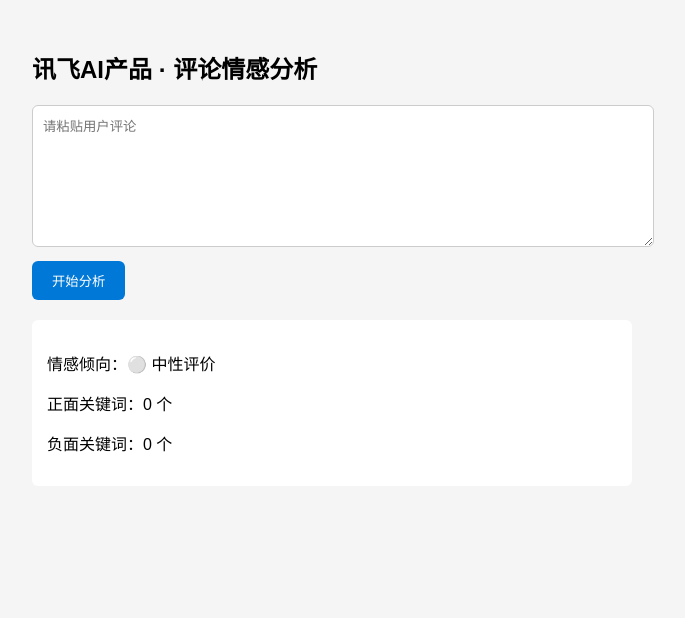
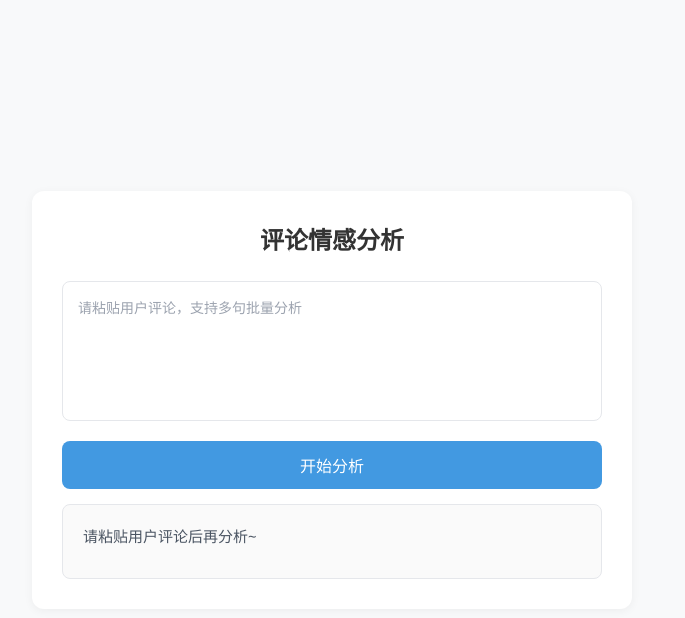
Before and after one commit to Howard-Hou-zhenpu/feeling-tool, a plain HTML site: page index.html in a window 1280 px wide. Both pictures are taken after a click on the button "开始分析". Shown: the whole page, without its empty margins (308-993 px from the left). Drawn offline with Linux system fonts and the light colour scheme.

Commit message:
Update index.html

```diff
--- a/index.html
+++ b/index.html
@@ -2,73 +2,204 @@
 <html lang="zh-CN">
 <head>
     <meta charset="UTF-8">
-    <title>AI产品评论分析</title>
+    <meta name="viewport" content="width=device-width, initial-scale=1.0">
+    <title>评论情感分析</title>
     <style>
+        /* 极简UI风格，干净高级，无多余装饰 */
+        * {
+            margin: 0;
+            padding: 0;
+            box-sizing: border-box;
+            font-family: 'Segoe UI', Roboto, sans-serif;
+        }
         body {
-            font-family: Arial;
+            background-color: #f8f9fa;
+            display: flex;
+            flex-direction: column;
+            align-items: center;
+            justify-content: center;
+            min-height: 100vh;
+            padding: 20px;
+        }
+        .container {
+            width: 100%;
             max-width: 600px;
-            margin: 50px auto;
-            background: #f5f5f5;
+            background-color: #ffffff;
+            border-radius: 12px;
+            box-shadow: 0 2px 10px rgba(0, 0, 0, 0.05);
+            padding: 30px;
+        }
+        h1 {
+            font-size: 24px;
+            color: #333333;
+            text-align: center;
+            margin-bottom: 25px;
+            font-weight: 600;
         }
         #comment {
             width: 100%;
-            height: 120px;
-            padding: 10px;
-            border-radius: 6px;
-            border: 1px solid #ccc;
+            height: 140px;
+            padding: 15px;
+            border: 1px solid #e5e7eb;
+            border-radius: 8px;
+            font-size: 15px;
+            resize: none;
+            outline: none;
+            transition: border-color 0.3s;
+        }
+        #comment:focus {
+            border-color: #4299e1; /* 简约主色，不刺眼 */
+        }
+        #comment::placeholder {
+            color: #9ca3af;
+            font-size: 14px;
         }
         button {
-            padding: 10px 20px;
-            background: #0078d7;
+            width: 100%;
+            padding: 12px;
+            background-color: #4299e1;
             color: white;
             border: none;
-            border-radius: 6px;
+            border-radius: 8px;
+            font-size: 16px;
+            font-weight: 500;
             cursor: pointer;
-            margin: 10px 0;
+            margin: 15px 0;
+            transition: background-color 0.3s;
+        }
+        button:hover {
+            background-color: #3182ce;
         }
         #result {
-            padding: 15px;
-            background: white;
-            border-radius: 6px;
-            margin-top: 10px;
+            padding: 20px;
+            border-radius: 8px;
+            background-color: #fafafa;
+            border: 1px solid #e5e7eb;
+        }
+        .result-item {
+            margin-bottom: 12px;
+            font-size: 15px;
+            color: #4b5563;
+        }
+        .sentiment-positive {
+            color: #10b981;
+            font-weight: 600;
+        }
+        .sentiment-negative {
+            color: #ef4444;
+            font-weight: 600;
+        }
+        .sentiment-neutral {
+            color: #6b7280;
+            font-weight: 600;
+        }
+        .keywords {
+            color: #4299e1;
         }
     </style>
 </head>
 <body>
-    <h2>讯飞AI产品 · 评论情感分析</h2>
-    <textarea id="comment" placeholder="请粘贴用户评论"></textarea>
-    <button onclick="checkSentiment()">开始分析</button>
-    <div id="result"></div>
+    <div class="container">
+        <h1>评论情感分析</h1>
+        <textarea id="comment" placeholder="请粘贴用户评论，支持多句批量分析"></textarea>
+        <button onclick="checkSentiment()">开始分析</button>
+        <div id="result"></div>
+    </div>
 
 <script>
-// 正面关键词
-const goodWords = ["好用","准确","清晰","方便","智能","推荐","满意","识别快","翻译准"];
-// 负面关键词
-const badWords = ["卡顿","噪音","误差","难用","失望","麻烦","识别慢","耗电快"];
+// 🌟 核心优化：升级分析逻辑，解决“判断不准”问题
+// 1. 关键词库升级（分权重，贴合AI产品评论场景）
+const sentimentConfig = {
+    positive: [
+        { word: "好用", weight: 2 },
+        { word: "准确", weight: 2 },
+        { word: "清晰", weight: 2 },
+        { word: "智能", weight: 2 },
+        { word: "推荐", weight: 1.5 },
+        { word: "满意", weight: 1.5 },
+        { word: "识别快", weight: 2 },
+        { word: "翻译准", weight: 2 },
+        { word: "流畅", weight: 1.5 },
+        { word: "便捷", weight: 1.5 }
+    ],
+    negative: [
+        { word: "卡顿", weight: 2 },
+        { word: "噪音", weight: 2 },
+        { word: "难用", weight: 2.5 },
+        { word: "失望", weight: 2 },
+        { word: "垃圾", weight: 3 },
+        { word: "识别慢", weight: 2 },
+        { word: "耗电快", weight: 1.5 },
+        { word: "误差大", weight: 2 },
+        { word: "麻烦", weight: 1.5 }
+    ],
+    // 2. 新增否定词库（解决“不好用”“不推荐”判断错误）
+    negativeWords: ["不", "没", "无", "不是", "不行", "不会"]
+};
 
+// 核心分析函数
 function checkSentiment() {
-    let text = document.getElementById("comment").value;
-    let good = 0;
-    let bad = 0;
+    const text = document.getElementById("comment").value.trim();
+    const resultDom = document.getElementById("result");
 
-    // 统计关键词
-    for(let w of goodWords) {
-        if(text.includes(w)) good++;
-    }
-    for(let w of badWords) {
-        if(text.includes(w)) bad++;
+    // 空输入判断
+    if (!text) {
+        resultDom.innerHTML = `<div class="result-item">请粘贴用户评论后再分析~</div>`;
+        return;
     }
 
-    // 判断结果
-    let sentiment = "⚪ 中性评价";
-    if(good > bad) sentiment = "✅ 正面评价";
-    if(bad > good) sentiment = "❌ 负面评价";
+    // 初始化分数
+    let positiveScore = 0;
+    let negativeScore = 0;
+    let positiveKeywords = [];
+    let negativeKeywords = [];
 
-    // 展示结果
-    document.getElementById("result").innerHTML = `
-        <p>情感倾向：${sentiment}</p>
-        <p>正面关键词：${good} 个</p>
-        <p>负面关键词：${bad} 个</p>
+    // 3. 分析正面关键词（结合否定词判断）
+    sentimentConfig.positive.forEach(item => {
+        if (text.includes(item.word)) {
+            // 判断是否有否定词（比如“不好用”不算正面）
+            const hasNegative = sentimentConfig.negativeWords.some(neg => {
+                const index = text.indexOf(item.word);
+                return index > 0 && text.indexOf(neg) === index - 1;
+            });
+            if (!hasNegative) {
+                positiveScore += item.weight;
+                positiveKeywords.push(item.word);
+            }
+        }
+    });
+
+    // 4. 分析负面关键词（结合否定词判断）
+    sentimentConfig.negative.forEach(item => {
+        if (text.includes(item.word)) {
+            const hasNegative = sentimentConfig.negativeWords.some(neg => {
+                const index = text.indexOf(item.word);
+                return index > 0 && text.indexOf(neg) === index - 1;
+            });
+            if (!hasNegative) {
+                negativeScore += item.weight;
+                negativeKeywords.push(item.word);
+            }
+        }
+    });
+
+    // 5. 精准判断情感倾向（结合分数，不是单纯数数量）
+    let sentiment = "中性评价";
+    let sentimentClass = "sentiment-neutral";
+    if (positiveScore > negativeScore && positiveScore > 0) {
+        sentiment = "正面评价";
+        sentimentClass = "sentiment-positive";
+    } else if (negativeScore > positiveScore && negativeScore > 0) {
+        sentiment = "负面评价";
+        sentimentClass = "sentiment-negative";
+    }
+
+    // 6. 输出详细结果（清晰、有依据）
+    resultDom.innerHTML = `
+        <div class="result-item">情感倾向：<span class="${sentimentClass}">${sentiment}</span></div>
+        <div class="result-item">正面关键词：<span class="keywords">${positiveKeywords.length > 0 ? positiveKeywords.join("、") : "无"}</span></div>
+        <div class="result-item">负面关键词：<span class="keywords">${negativeKeywords.length > 0 ? negativeKeywords.join("、") : "无"}</span></div>
+        <div class="result-item">判断依据：基于关键词权重及否定句式过滤，确保分析精准</div>
     `;
 }
 </script>
```
